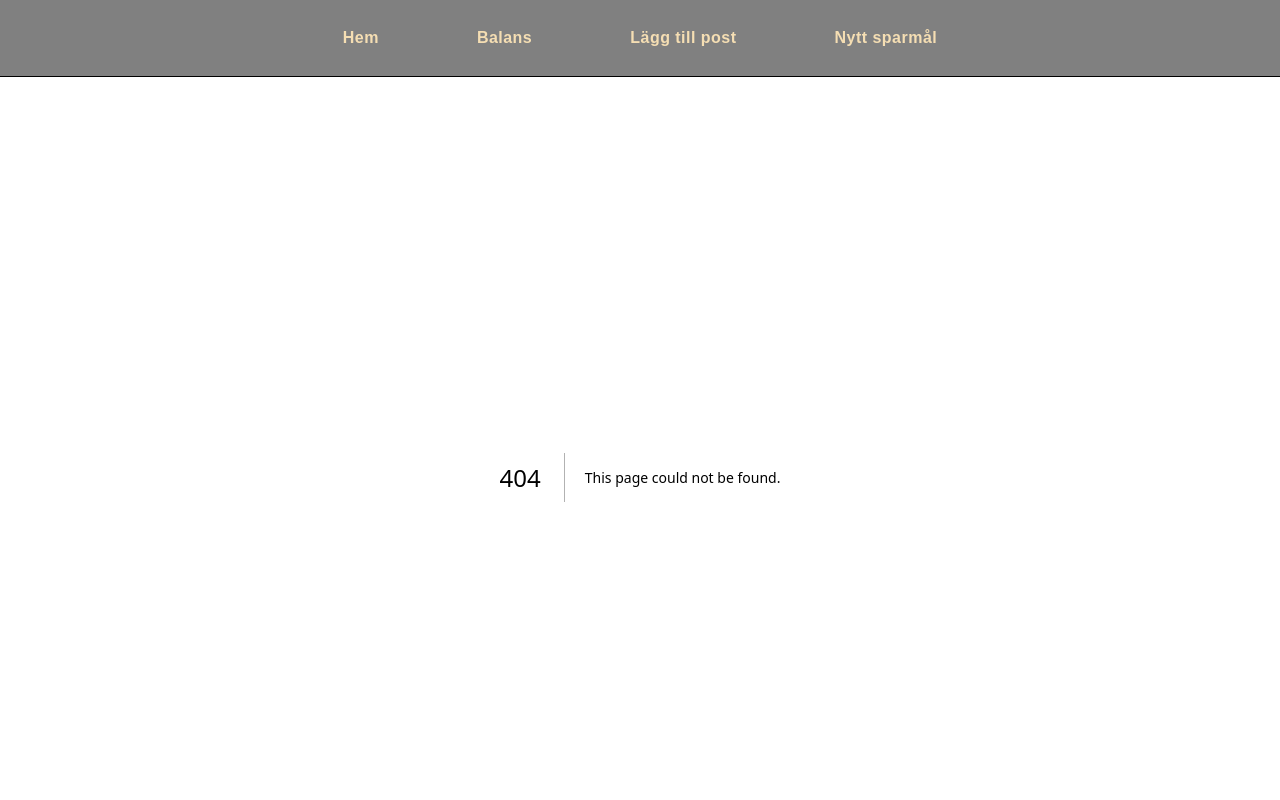
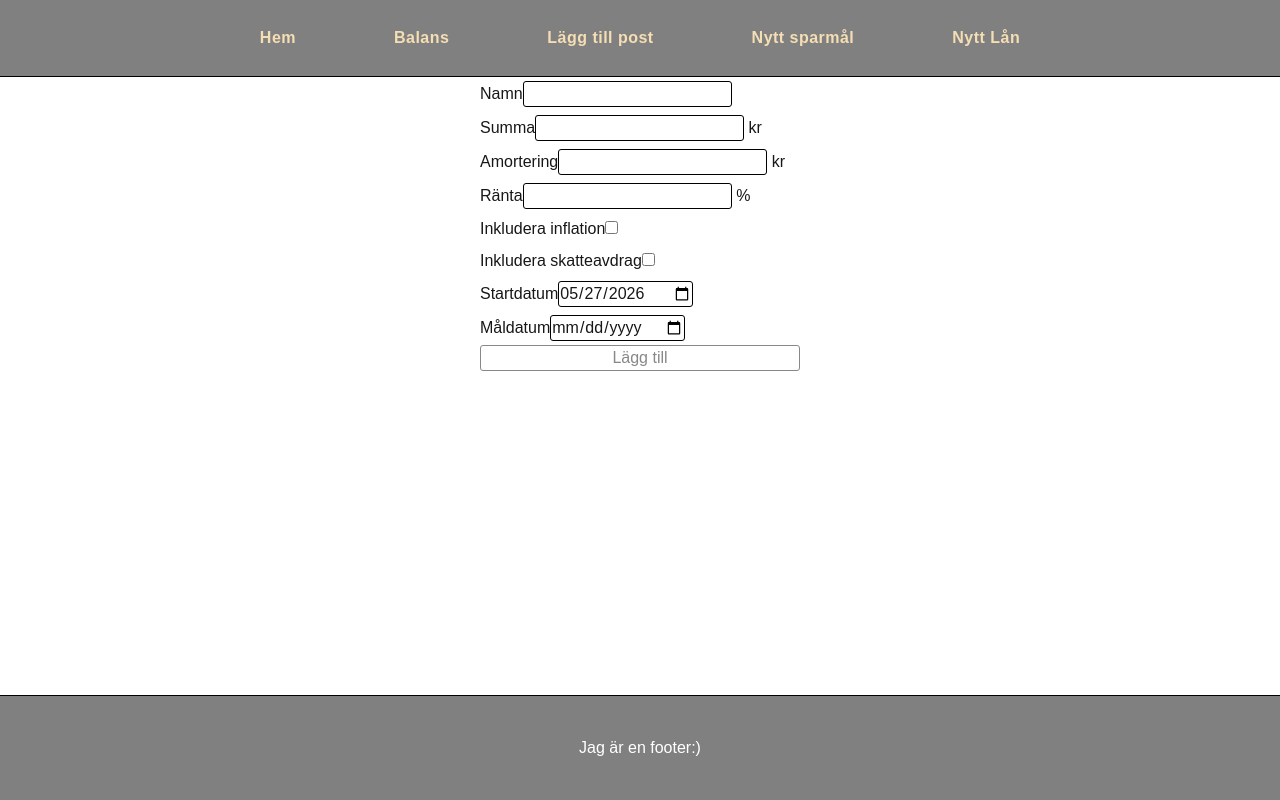
Before and after one commit to Orenji01/React_projekt, a Next.js app in the folder labb3reactnext/: page /addLoan in a window 1280 px wide. Before the commit this address had no page. Shown: the top 800 px of the page. Built offline with nearby package versions, Linux system fonts and the light colour scheme.

Commit message:
Add loans and add transactions + assorted fixes

```diff
--- /dev/null
+++ b/labb3reactnext/app/addLoan/page.css
@@ -0,0 +1,27 @@
+label {
+	margin: 4px 0;
+}
+
+input {
+	border: 1px solid black;
+	border-radius: 3px;
+}
+
+.inputContainer {
+	display: flex;
+	flex-direction: column;
+	width: 20rem;
+	margin: 0 auto;
+}
+
+button {
+	border: 1px solid black;
+	border-radius: 3px;
+	cursor: pointer;
+}
+button:disabled {
+	border: 1px solid rgb(136, 136, 136);
+	color: rgb(136, 136, 136);
+	border-radius: 3px;
+	cursor: pointer;
+}
--- /dev/null
+++ b/labb3reactnext/app/addLoan/page.tsx
@@ -0,0 +1,237 @@
+"use client";
+
+import React from "react";
+import { useState, useEffect } from "react";
+import "./page.css";
+
+interface loanInterface {
+	id: number;
+	name: string;
+	amount: string;
+	repayAmount: string;
+	interest: string | 0;
+	useInflation: boolean;
+	useDeductions: boolean;
+	targetDate: string;
+	startDate: string;
+}
+
+interface response {
+	ok: boolean;
+	message: string;
+}
+
+export default function AddLoanPage() {
+	const [name, setName] = useState<string>("");
+	const [amount, setAmount] = useState<string>("");
+	const [repayAmount, setRepayAmount] = useState<string>("");
+	const [interest, setInterest] = useState<string>("");
+	const [useInflation, setUseInflation] = useState<boolean>(false);
+	const [useDeductions, setUseDeductions] = useState<boolean>(false);
+	const [targetDate, setTargetDate] = useState<string>("");
+	const [startDate, setStartDate] = useState<string>(
+		new Date().toISOString().split("T")[0],
+	);
+
+	const [statusMessage, setStatusMessage] = useState<string>("");
+	const [currency, setCurrency] = useState<string>("kr");
+	// Hade en ide med currency som jag inte implementerade
+
+	function clearData() {
+		setName("");
+		setAmount("");
+		setRepayAmount("");
+		setInterest("");
+		setUseInflation(false);
+		setUseDeductions(false);
+		setTargetDate("");
+		setStartDate("");
+	}
+
+	useEffect(() => {
+		function calcMonthlyAmount() {
+			if (!targetDate || !startDate || !amount) {
+				return;
+			}
+			const target = new Date(targetDate);
+			const start = new Date(startDate);
+
+			let monthsDiff: number =
+				1 +
+				(target.getFullYear() - start.getFullYear()) * 12 +
+				(target.getMonth() - start.getMonth());
+
+			if (target.getDate() < start.getDate()) {
+				monthsDiff--;
+			}
+			if (monthsDiff > 0) {
+				setRepayAmount(Math.floor(Number(amount) / monthsDiff).toString());
+			} else {
+				setRepayAmount(amount);
+			}
+		}
+		calcMonthlyAmount();
+	}, [amount, startDate, targetDate]);
+
+	useEffect(() => {}, []);
+
+	async function saveData() {
+		const loanData: loanInterface = {
+			id: Date.now(),
+			name,
+			amount,
+			repayAmount,
+			interest,
+			useInflation,
+			useDeductions,
+			targetDate,
+			startDate,
+		};
+
+		const data = await fetch("/api/public/save_loan", {
+			method: "POST",
+			headers: { "Content-Type": "application/json" },
+			body: JSON.stringify(loanData),
+		});
+		const response: response = await data.json();
+
+		if (response.ok!) {
+			setStatusMessage(response.message);
+		}
+
+		console.log("Grejjer tillagda");
+		setStatusMessage(response.message);
+		clearData();
+	}
+
+	useEffect(() => {
+		if (statusMessage === "") {
+			return;
+		}
+		const timer = setTimeout(() => {
+			setStatusMessage("");
+		}, 4000);
+		return () => {
+			clearTimeout(timer);
+		};
+	}, [statusMessage]);
+
+	return (
+		<div>
+			<div className="inputContainer">
+				<label>
+					Namn
+					<input
+						value={name}
+						onChange={(e) => {
+							setName(e.target.value);
+						}}
+					/>
+				</label>
+				<label>
+					Summa
+					<input
+						value={amount}
+						onChange={(e) => {
+							const value = e.target.value;
+							if (/^\d*(\.\d{0,2})?$/.test(value) || 0) {
+								setAmount(value);
+							}
+						}}
+					/>{" "}
+					{currency}
+				</label>
+				<label>
+					Amortering
+					<input
+						value={repayAmount}
+						onChange={(e) => {
+							const value = e.target.value;
+							if (Number(value) > Number(amount)) {
+								setRepayAmount(amount);
+								setStatusMessage("Kan inte överskrida totalsumman");
+							} else if (
+								/^\d*(\.\d{0,2})?$/.test(value) ||
+								Number(value) < Number(amount)
+							) {
+								setRepayAmount(value);
+							}
+						}}
+					/>{" "}
+					{currency}
+				</label>
+
+				<label>
+					Ränta
+					<input
+						value={interest}
+						onChange={(e) => {
+							const value = e.target.value;
+							if (/^\d*(\.\d{0,2})?$/.test(value) || 0) {
+								setInterest(value);
+							}
+						}}
+					/>{" "}
+					%
+				</label>
+				<label>
+					Inkludera inflation
+					<input
+						onChange={() => {
+							setUseInflation(!useInflation);
+						}}
+						type="checkbox"
+						checked={useInflation}
+					></input>
+				</label>
+				<label>
+					Inkludera skatteavdrag
+					<input
+						onChange={() => {
+							setUseDeductions((prev) => {
+								return !prev;
+							});
+						}}
+						type="checkbox"
+						checked={useDeductions}
+					></input>
+				</label>
+
+				<label>
+					Startdatum
+					<input
+						value={startDate}
+						onChange={(e) => {
+							setStartDate(e.target.value);
+						}}
+						type="date"
+					></input>
+				</label>
+				<label>
+					Måldatum
+					<input
+						value={targetDate}
+						onChange={(e) => {
+							if (startDate > e.target.value) {
+								setTargetDate(startDate);
+								setStatusMessage("Mål datum kan inte underskrida Startdatum");
+								return;
+							}
+							setTargetDate(e.target.value);
+
+							setStatusMessage("");
+						}}
+						type="date"
+					></input>
+				</label>
+				<button
+					disabled={!name || !amount || !repayAmount || !interest || !startDate}
+					onClick={saveData}
+				>
+					Lägg till
+				</button>
+				<p>{statusMessage}</p>
+			</div>
+		</div>
+	);
+}
--- a/labb3reactnext/app/addTransaction/page.tsx
+++ b/labb3reactnext/app/addTransaction/page.tsx
@@ -22,6 +22,7 @@ export default function AddTransaction({}) {
 	const [date, setDate] = useState<string>("");
 	const [transactionType, setTransactionType] = useState<string>("expense");
 	const [currency, setCurrency] = useState<string>("kr");
+	// Hade en ide med currency som jag inte implementerade
 	const [recurring, setrecurring] = useState<boolean>(false);
 	const [statusMessage, setStatusMessage] = useState<string>("");
 
@@ -42,9 +43,12 @@ export default function AddTransaction({}) {
 		if (statusMessage === "") {
 			return;
 		}
-		setTimeout(() => {
+		const timer = setTimeout(() => {
 			setStatusMessage("");
 		}, 4000);
+		return () => {
+			clearTimeout(timer);
+		};
 	}, [statusMessage]);
 
 	async function saveData(transactionData: transactionData) {
@@ -70,7 +74,7 @@ export default function AddTransaction({}) {
 		setTransactionType("expense");
 	}
 
-	const handleClick = () => {
+	const handleClick = (): void => {
 		const transactionData: transactionData = {
 			id: Date.now(),
 			type: transactionType,
--- /dev/null
+++ b/labb3reactnext/app/api/public/save_loan/route.tsx
@@ -0,0 +1,38 @@
+import { NextResponse, NextRequest } from "next/server";
+import { getDB } from "@/lib/mongodbnext";
+import { ObjectId } from "mongodb";
+
+interface loanInterface {
+	_id: ObjectId;
+	id: number;
+	name: string;
+	amount: string;
+	repayAmount: string;
+	interest: string;
+	useInflation: boolean;
+	useDeductions: boolean;
+	targetDate: string;
+	startDate: string;
+}
+
+export async function POST(req: NextRequest) {
+	const mongo = await getDB();
+
+	if (mongo === 0) {
+		return NextResponse.json(
+			{
+				ok: false,
+				message: "No db connection. Men detta är ju endå bara test-grejer",
+			},
+			{ status: 500 },
+		);
+	}
+	const body: loanInterface = await req.json();
+
+	await mongo.collection<loanInterface>("loans").insertOne(body);
+
+	return NextResponse.json(
+		{ ok: true, message: "det gick nog bra... kanske" },
+		{ status: 200 },
+	);
+}
--- a/labb3reactnext/app/components/navbar.tsx
+++ b/labb3reactnext/app/components/navbar.tsx
@@ -18,6 +18,9 @@ const Navbar = () => {
 					<li>
 						<Link href="addSavegoal">Nytt sparmål</Link>
 					</li>
+					<li>
+						<Link href="addLoan">Nytt Lån</Link>
+					</li>
 				</ul>
 			</nav>
 		</>
--- a/labb3reactnext/app/page.tsx
+++ b/labb3reactnext/app/page.tsx
@@ -85,10 +85,6 @@ export default function Home() {
 					>
 						Documentation
 					</a>
-					<Link href="./addTransaction" className="flex gap-4">
-						Till projektets första sida!
-						<ArrowBigRight />
-					</Link>
 				</div>
 			</main>
 		</div>
```
Lines whose indentation alone changed are shown as unchanged.
